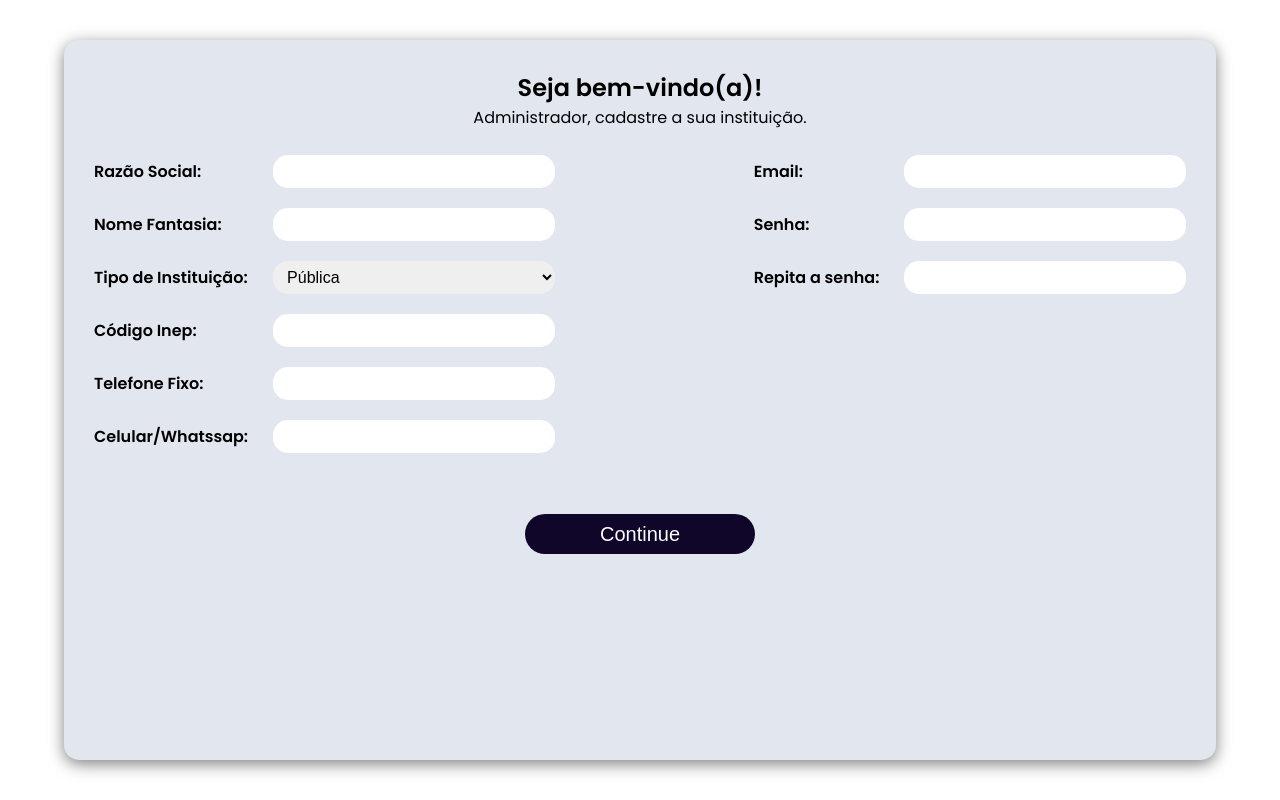
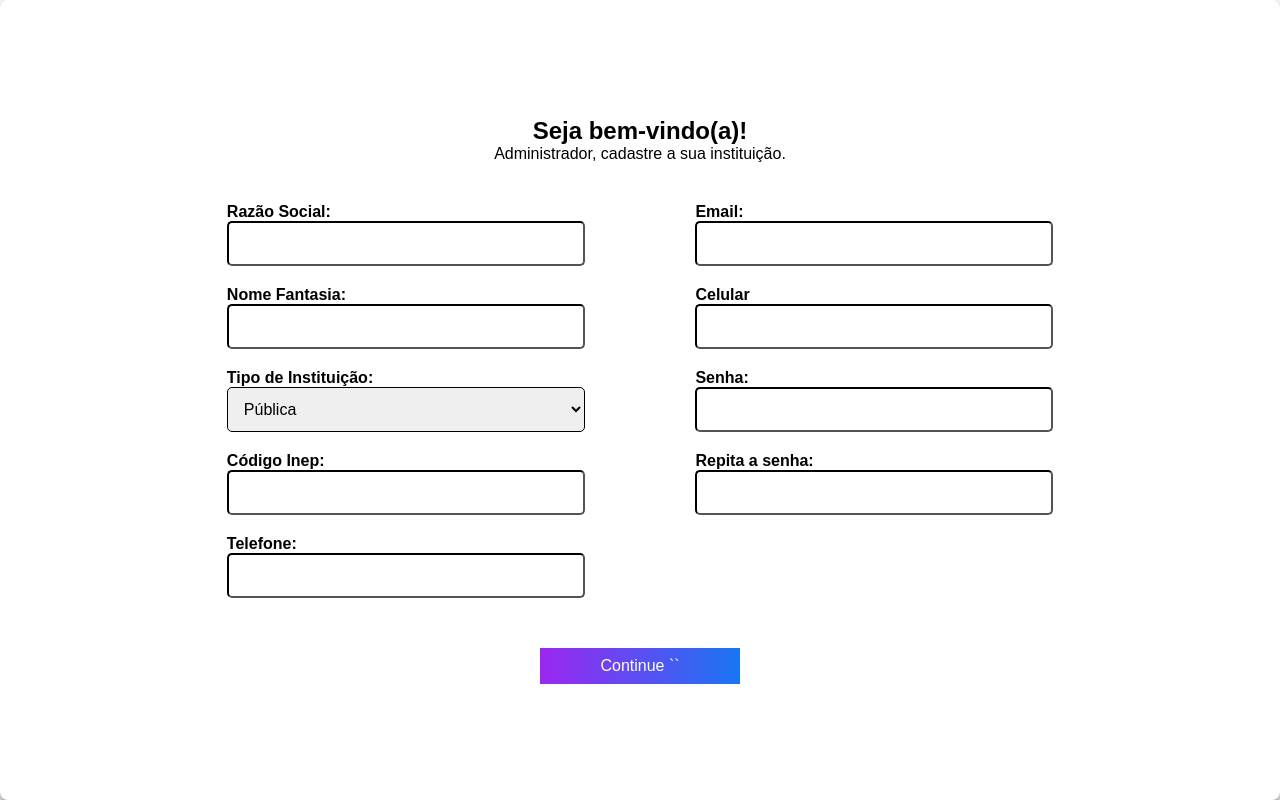
Before and after one commit to gui07777/galaxia-do-saber, a PHP site: page /register.html in a window 1280 px wide. Run offline with PHP 8.4, Linux system fonts and the light colour scheme.

Commit message:
alteraççoes front

```diff
--- a/View/auth/login/login.html
+++ b/View/auth/login/login.html
@@ -17,16 +17,16 @@
     </div>
     <div class="fields">
       <div>
-        <label for="">Email:</label> <br>
+        <label>Email:</label><br>
         <input type="text" placeholder="Digite seu email" name="email"><br>
       </div>
       <div>
-        <label for="">Senha:</label> <br>
+        <label>Senha:</label> <br>
         <input type="password" placeholder="Digite sua senha" name="password"><br>
       </div>
     </div>
     <div class="buttons">
-      <input type="submit" value="Entrar" name="requisicao">
+      <input type="submit" value="Entrar" name="request">
       <a href="cadastro.html">Cadastre-se
         aqui!</a>
     </div>
--- a/View/auth/register/register-step-1/register.css
+++ b/View/auth/register/register-step-1/register.css
@@ -5,94 +5,72 @@
 }
 
 body {
-  width: 100vw;
   height: 100vh;
+  max-width: 100vw;
   display: flex;
+  align-items: center;
   justify-content: center;
-  align-items: center;
+  background: #ffffff;
   font-family: Arial, sans-serif;
-  font-family: 'Poppins', sans-serif;
+}
+
+h2 {
+  text-align: center;
+  color: #000000;
 }
 
 .form {
-  height: 90vh;
-  width: 90vw;
-  display: flex;
-  flex-direction: column;
-  gap: 25px;
-  background-color: #E2E6EF;
-  box-shadow: 0 4px 16px rgba(0, 0, 0, 0.5);
-  padding: 30px;
-  border-radius: 15px;
-}
-
-.form .titles {
+  background-color: #ffffff;
+  padding: 40px;
+  border-radius: 8px;
+  box-shadow: 0 4px 10px rgba(0, 0, 0, 0.5);
+  height: 100vh;
   display: flex;
   flex-direction: column;
   justify-content: center;
   align-items: center;
+  gap: 40px;
+  width: 100vw;
 }
 
-.form .fields {
+.fields {
   display: flex;
-  justify-content: space-between;
+  gap: 110px;
 }
 
 section {
   display: flex;
   flex-direction: column;
-  gap: 20px;
+  gap: 20px
 }
 
-section div {
-  display: flex;
-  align-items: center;
-  flex-direction: row;
-  justify-content: space-between;
-  gap: 25px;
+label {
+  font-weight: bold;
+  color: #000000;
 }
 
-.form label {
-  font-weight: bold;
+.fields input,
+select {
+  height: 45px;
+  border-radius: 5px;
+  padding: 8px 12px;
+  font-size: 1rem;
+  width: 100%;
+  border-color: #000000 !important;
 }
 
-input[type="email"],
-input[type="password"],
-input[type="text"],
-input[type="number"],
-select {
-  height: 33px;
+button {
+  height: 36px;
+  width: 200px;
+  border: none;
+  background: linear-gradient(to right, #9C27F0, #1976F2);
+  transition: 0.3s;
+  cursor: pointer;
+  color: white;
   font-size: 1rem;
-  width: 22vw;
-  box-sizing: border-box;
-  border-radius: 15px;
-  border: none;
-  padding-left: 10px !important;
-  outline: none;
-}
-
-.buttons {
-  display: flex;
-  flex-direction: column;
-  justify-content: center;
-  align-items: center;
-  gap: 10px;
-}
-
-.buttons button {
-  background: #100629;
-  color: #FFFFFF;
-  height: 40px;
-  width: 18vw;
-  border-radius: 20px;
-  font-size: 20px;
-  border: none;
-  transition: 0.2s;
-  cursor: pointer;
-  position: relative;
-  top: 36px;
+  margin-top: 10px;
 }
 
 button:hover {
-  background: #000000;
+  background: linear-gradient(to right, #5c2485, #174683);
 }
--- a/View/auth/register/register-step-1/register.html
+++ b/View/auth/register/register-step-1/register.html
@@ -11,7 +11,7 @@
 
 <body>
   <form class="form" action="login.php" method="post">
-    <div class="titles">
+    <div class="headers">
       <h2>Seja bem-vindo(a)!</h2>
       <p>Administrador, cadastre a sua instituição.</p>
     </div>
@@ -37,18 +37,18 @@
           <input type="number" name="inep-code" required />
         </div>
         <div>
-          <label for="fix-phone">Telefone Fixo:</label>
-          <input type="number" name="fix-phone" required />
-        </div>
-        <div>
-          <label for="cellphone">Celular/Whatssap:</label>
-          <input type="number" name="cellphone" required />
+          <label for="phone">Telefone:</label>
+          <input type="number" name="phone" required />
         </div>
       </section>
       <section>
         <div>
           <label for="email">Email:</label>
           <input type="email" name="email" required />
+        </div>
+        <div>
+          <label for="cellphone">Celular</label>
+          <input type="number" name="cellphone" required />
         </div>
         <div>
           <label for="password">Senha:</label>
@@ -60,7 +60,7 @@
         </div>
     </div>
     <div class="buttons">
-      <button href="../register-step-2/register-step-2.html">Continue</button>
+      <button href="../register-step-2/register-step-2.html">Continue ``</button>
     </div>
     </section>
   </form>
```
Also changed, not shown: View/auth/login/login.css (+9 -12 lines).
